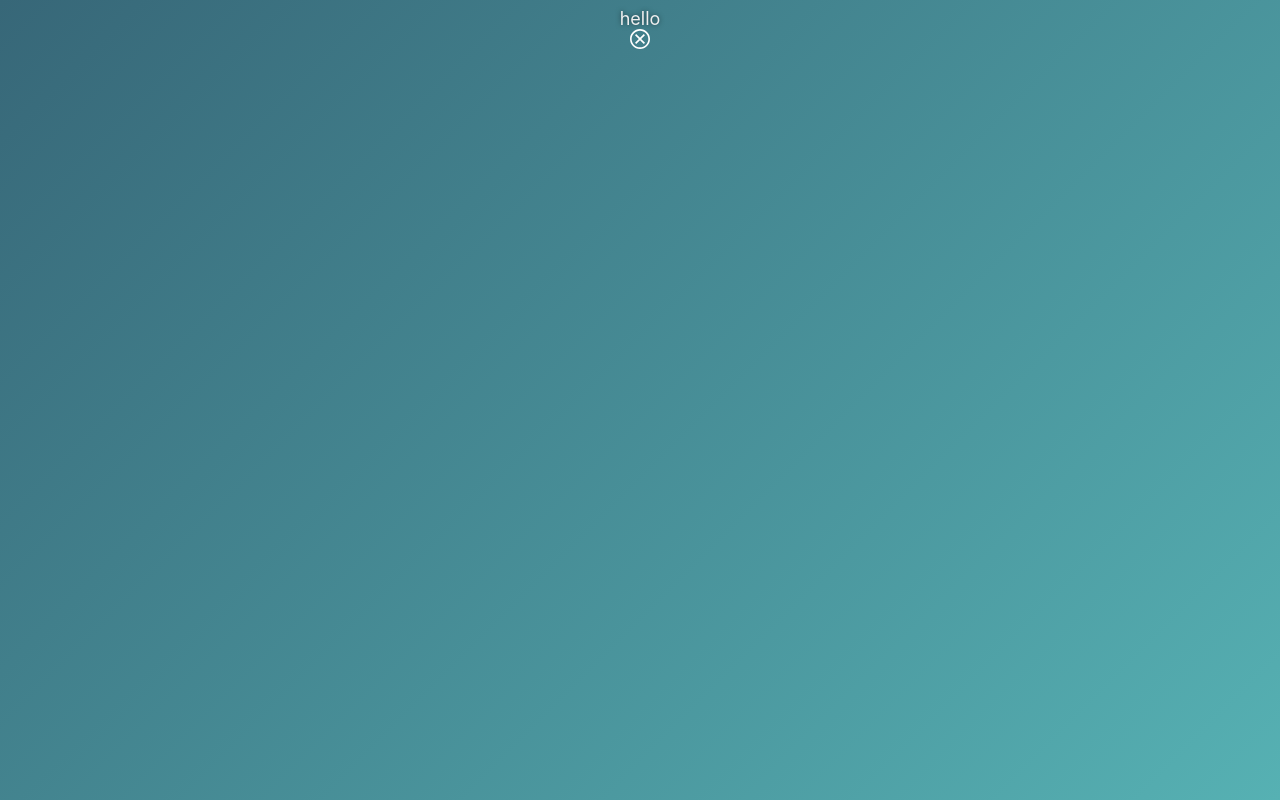
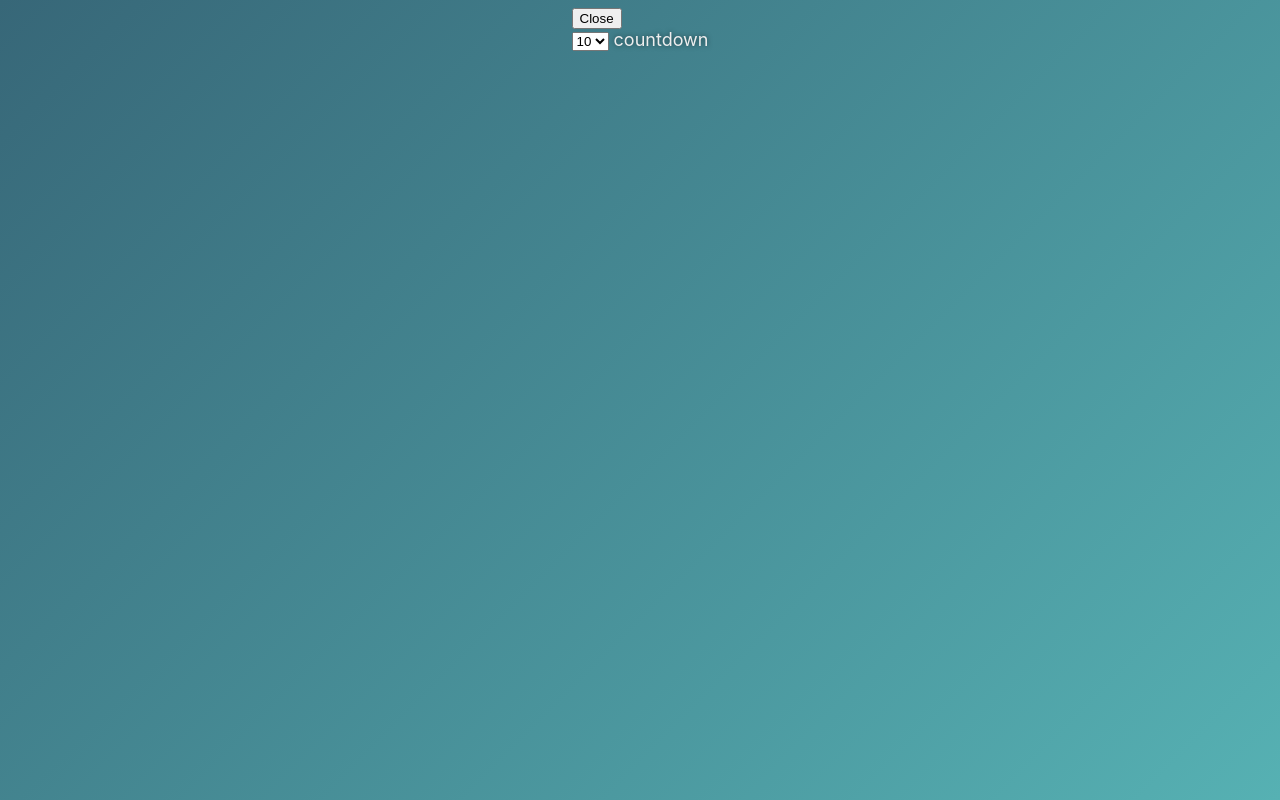
Before and after one commit to filoxo/standup, an Electron app: page index.html in a window 1280 px wide. Drawn offline with Linux system fonts and the light colour scheme.

Commit message:
Add intervalSelect.

```diff
--- a/index.html
+++ b/index.html
@@ -4,10 +4,18 @@
 <link rel="stylesheet" href="./app/style.css">
 </head>
 <body>
-  <main>hello</main>
-  <footer>
-    <button type="button" class="closeBtn" id="closeBtn"></button>
-  </footer>
+  <main>
+    <button class="icon power" type="button" id="closeBtn">Close</button>
+    <div class="timer">
+      <select name="intervalSelect" id="intervalSelect">
+        <option value="10">10</option>
+        <option value="20">20</option>
+        <option value="30">30</option>
+        <option value="40">40</option>
+      </select>
+      <span id="countdown">countdown</span>
+    </div>
+  </main>
   <script src="./app/index.js"></script>
 </body>
 </html>
```
